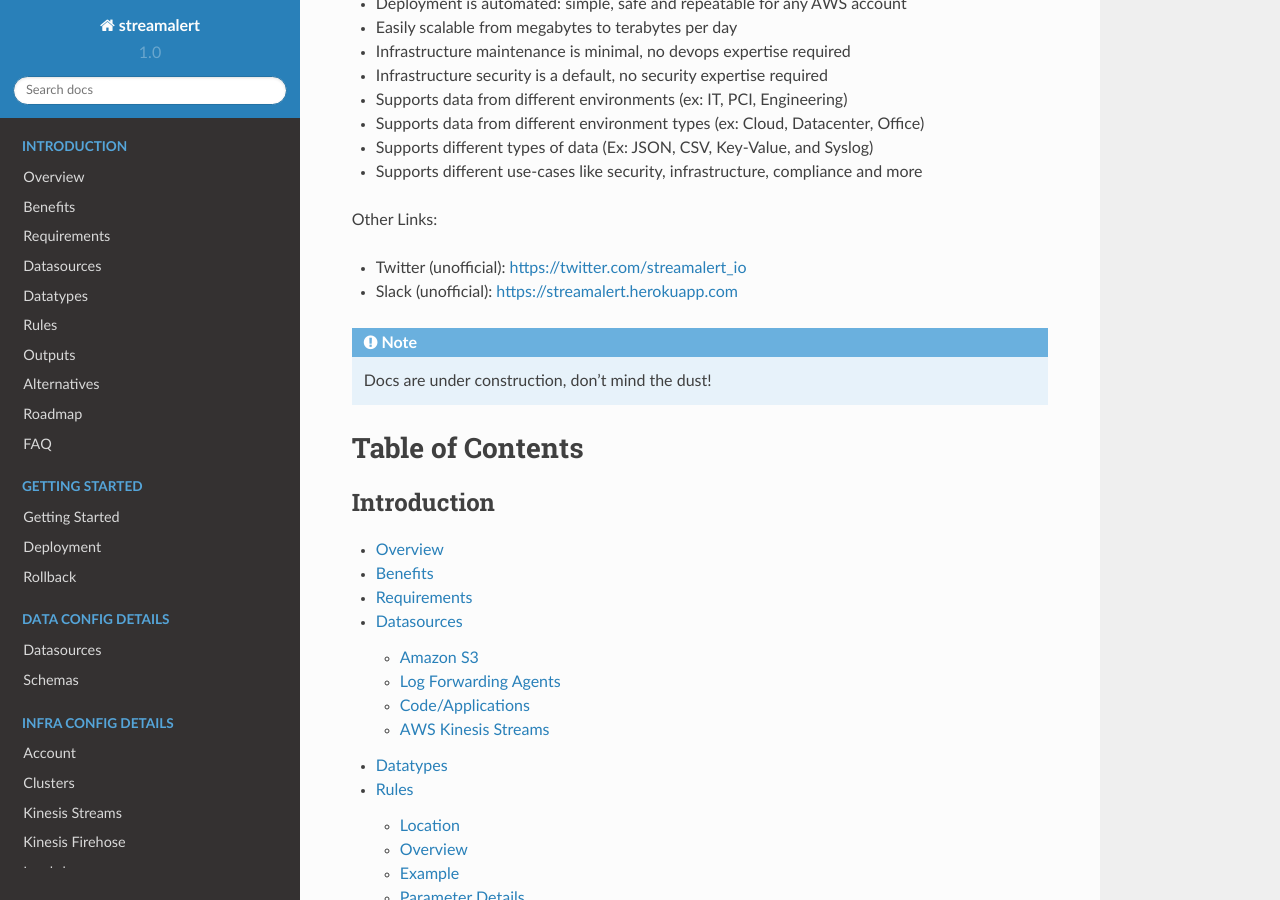
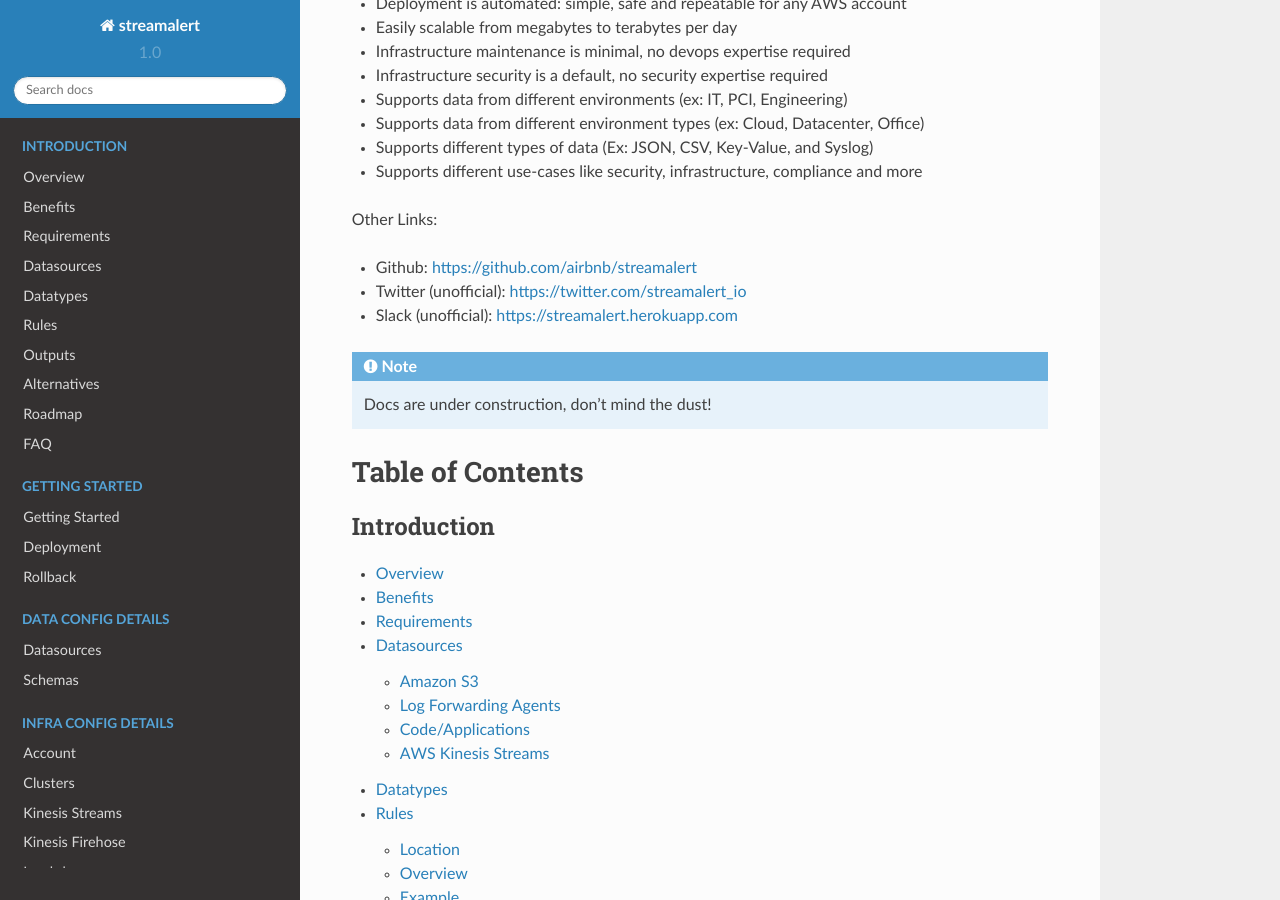
Before and after one commit to airbnb/streamalert, a Sphinx documentation site: the page built from docs/source/index.rst, in a window 1280 px wide and 900 px high, scrolled down 878 px. Built offline with Sphinx 7.4.7 and the Read the Docs theme 2.0.0, drawn with Linux system fonts in a browser that asks for light colours.

Commit message:
index.rst - github-link
index.rst - github-link

```diff
--- a/docs/source/index.rst
+++ b/docs/source/index.rst
@@ -25,6 +25,7 @@
 
 Other Links:
 
+* Github: https://github.com/airbnb/streamalert
 * Twitter (unofficial): https://twitter.com/streamalert_io
 * Slack (unofficial): https://streamalert.herokuapp.com
 
```
